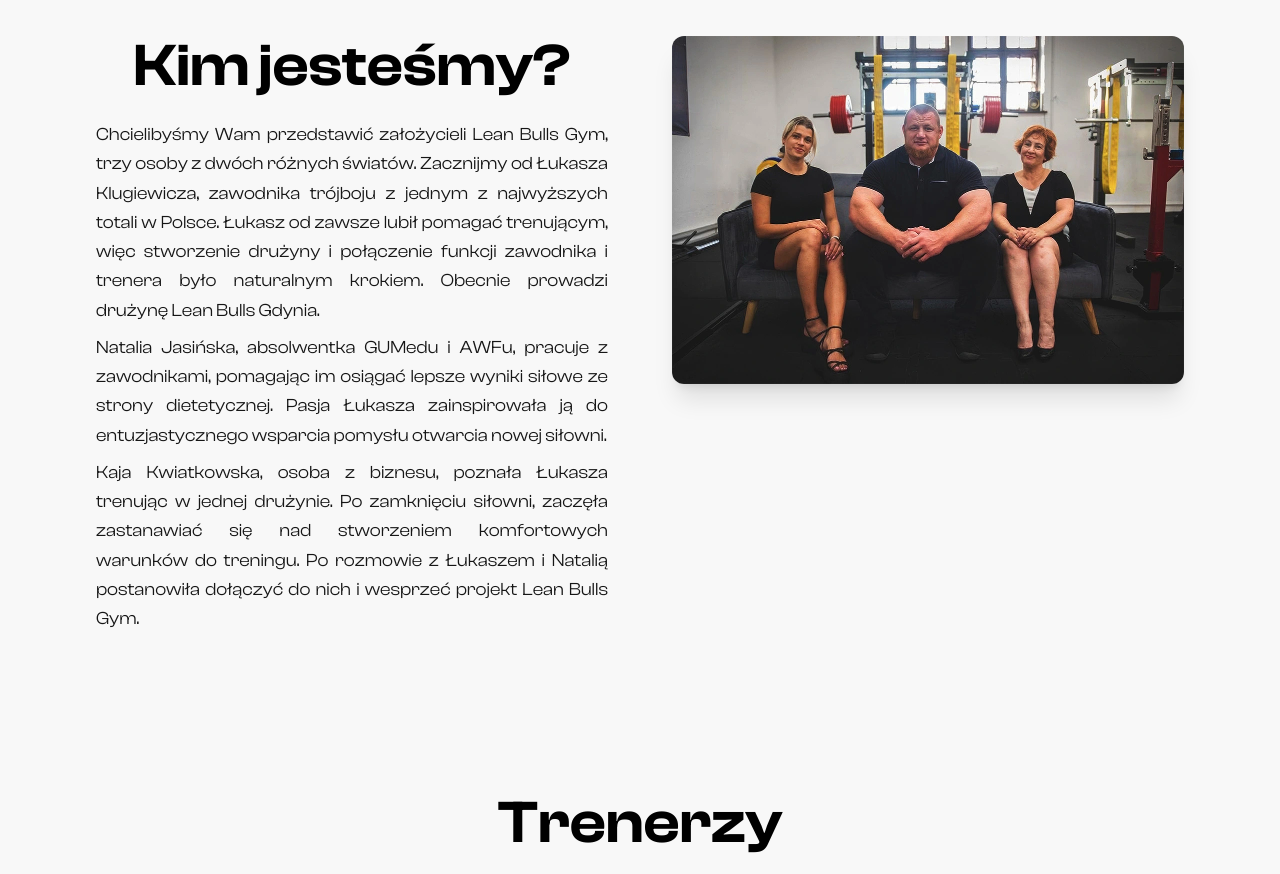
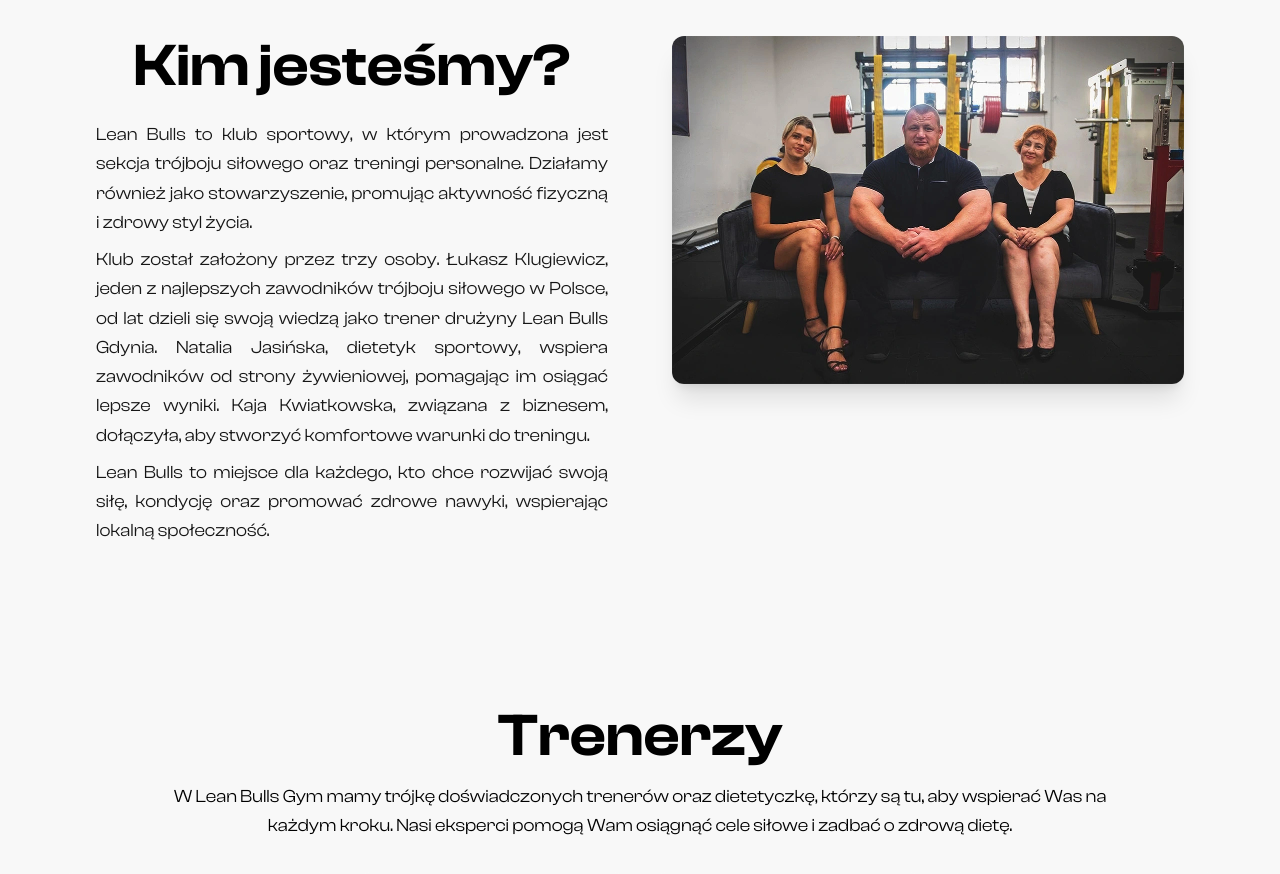
Before and after one commit to 66HEX/lean-bulls-gym, a React (Vite) app: page / in a window 1280 px wide. Shown: the part 860-1734 px from the top of the page. Built offline with nearby package versions, Linux system fonts and the light colour scheme.

Commit message:
Update AboutSection.tsx

```diff
--- a/src/components/AboutSection/AboutSection.tsx
+++ b/src/components/AboutSection/AboutSection.tsx
@@ -13,25 +13,13 @@
                         Kim jesteśmy?
                     </h2>
                     <p className="text-justify text-hexblack font-ClashDisplay text-lg leading-relaxed">
-                        Chcielibyśmy Wam przedstawić założycieli Lean Bulls Gym, trzy osoby z dwóch różnych światów.
-                        Zacznijmy od Łukasza Klugiewicza, zawodnika trójboju z jednym z najwyższych totali w Polsce.
-                        Łukasz
-                        od zawsze lubił pomagać trenującym, więc stworzenie drużyny i połączenie funkcji zawodnika i
-                        trenera
-                        było naturalnym krokiem. Obecnie prowadzi drużynę Lean Bulls Gdynia.
+                        Lean Bulls to klub sportowy, w którym prowadzona jest sekcja trójboju siłowego oraz treningi personalne. Działamy również jako stowarzyszenie, promując aktywność fizyczną i zdrowy styl życia.
                     </p>
                     <p className="text-justify text-hexblack font-ClashDisplay text-lg leading-relaxed">
-                        Natalia Jasińska, absolwentka GUMedu i AWFu, pracuje z zawodnikami, pomagając im osiągać lepsze
-                        wyniki siłowe ze strony dietetycznej. Pasja Łukasza zainspirowała ją do entuzjastycznego
-                        wsparcia
-                        pomysłu otwarcia nowej siłowni.
+                        Klub został założony przez trzy osoby. Łukasz Klugiewicz, jeden z najlepszych zawodników trójboju siłowego w Polsce, od lat dzieli się swoją wiedzą jako trener drużyny Lean Bulls Gdynia. Natalia Jasińska, dietetyk sportowy, wspiera zawodników od strony żywieniowej, pomagając im osiągać lepsze wyniki. Kaja Kwiatkowska, związana z biznesem, dołączyła, aby stworzyć komfortowe warunki do treningu.
                     </p>
                     <p className="text-justify text-hexblack font-ClashDisplay text-lg leading-relaxed">
-                        Kaja Kwiatkowska, osoba z biznesu, poznała Łukasza trenując w jednej drużynie. Po zamknięciu
-                        siłowni,
-                        zaczęła zastanawiać się nad stworzeniem komfortowych warunków do treningu. Po rozmowie z
-                        Łukaszem i
-                        Natalią postanowiła dołączyć do nich i wesprzeć projekt Lean Bulls Gym.
+                        Lean Bulls to miejsce dla każdego, kto chce rozwijać swoją siłę, kondycję oraz promować zdrowe nawyki, wspierając lokalną społeczność.
                     </p>
                 </div>
                 <div className="h-full xl:w-1/2 p-4 md:p-8 flex items-start justify-start order-1 xl:order-2">
```
